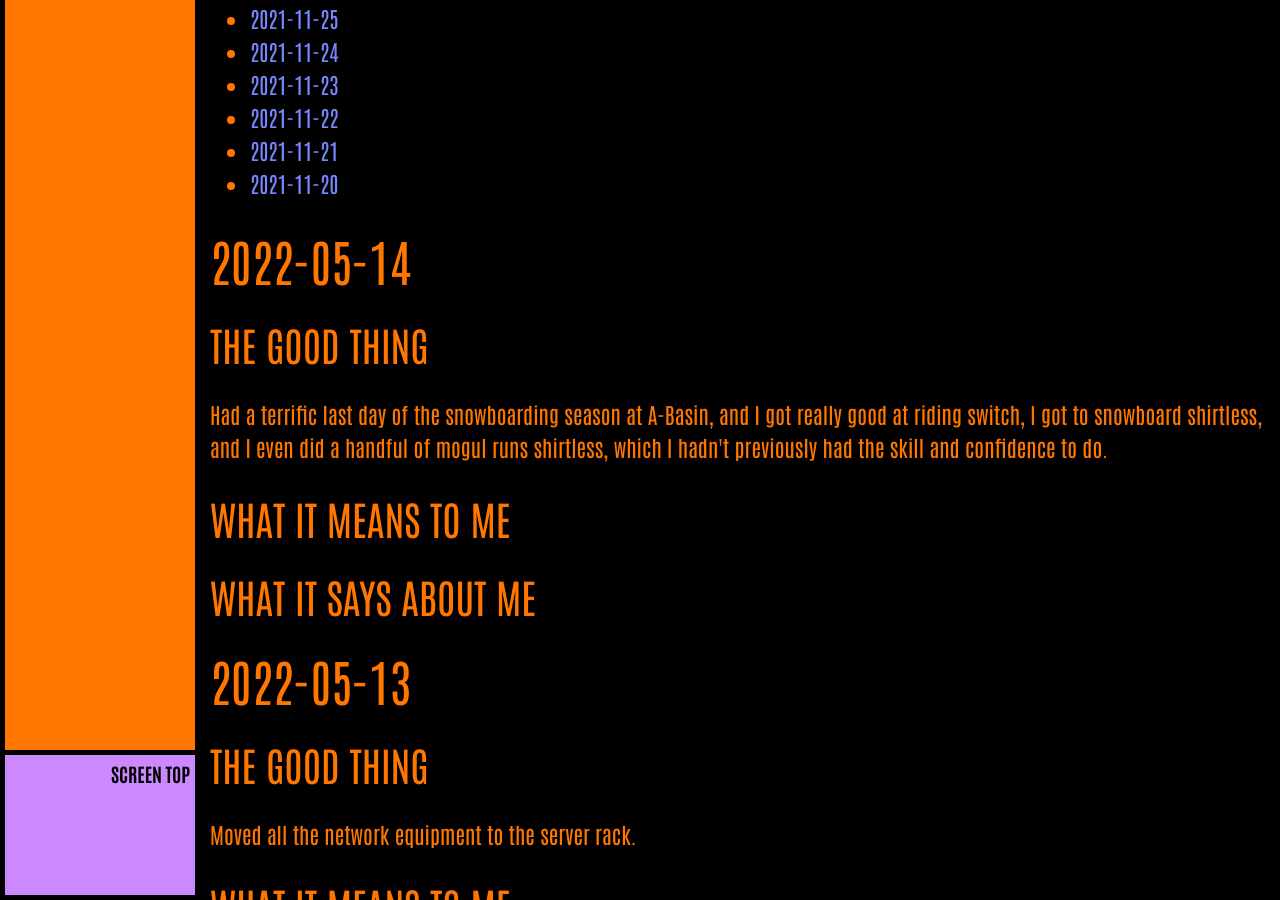
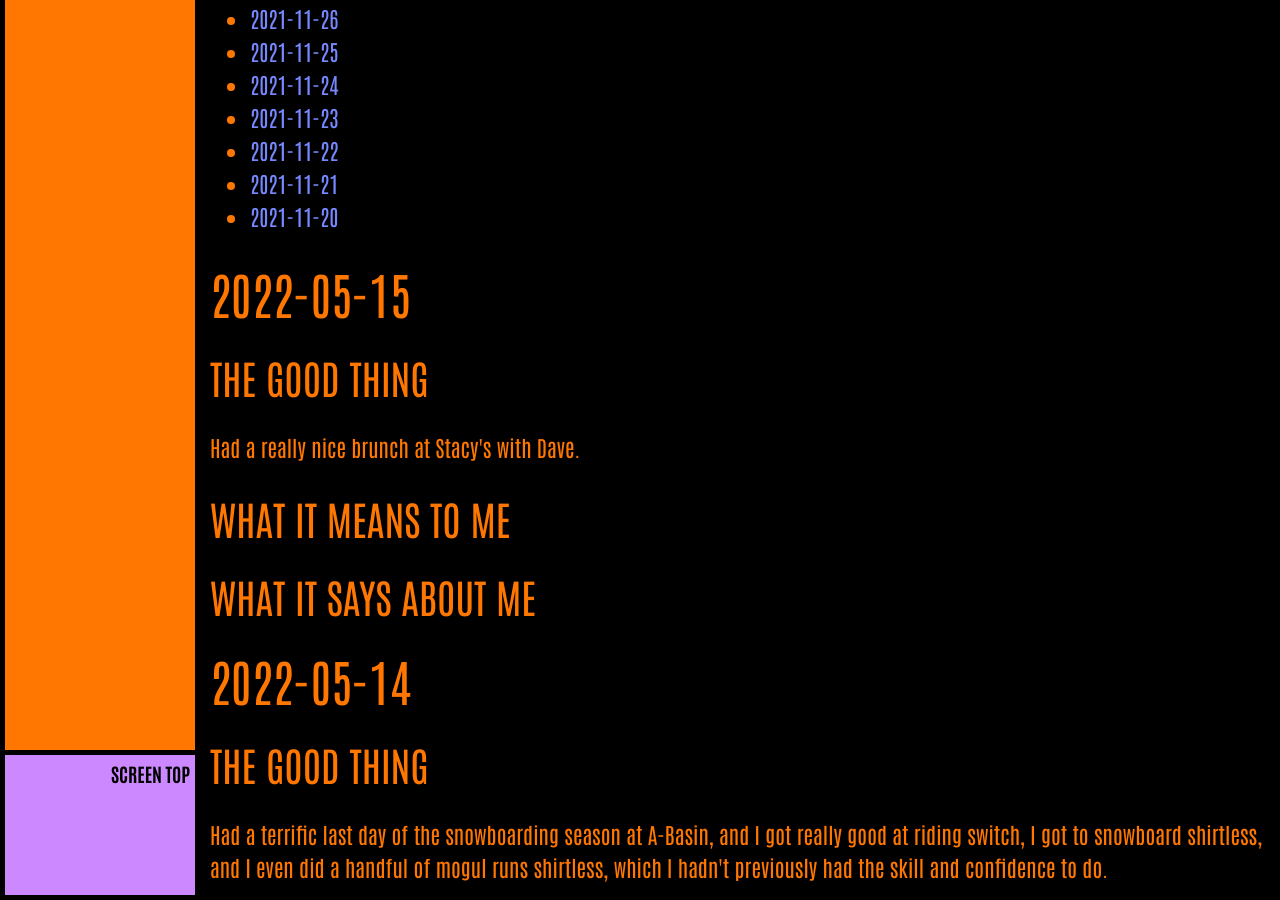
Before and after one commit to ArthurZey/arthurzey.github.io, a Jekyll site: the page built from _pages/one-good-thing.md, in a window 1280 px wide and 900 px high, scrolled down 3718 px. Built offline with Jekyll 4.4.1, drawn with Linux system fonts in a browser that asks for light colours; some of the changed text lies outside the part shown.

Commit message:
added stub for 2022-05-15

```diff
--- a/_pages/one-good-thing.md
+++ b/_pages/one-good-thing.md
@@ -12,6 +12,15 @@
 * TOC
 {:toc}
 {::options toc_levels="2" /}
+
+## 2022-05-15
+### The Good Thing
+Had a really nice brunch at Stacy's with Dave.
+### What It Means to Me
+
+### What It Says about Me
+
+
 
 ## 2022-05-14
 ### The Good Thing
```
Also changed, not shown: other parts of _pages/one-good-thing.md (+1 -1 lines).
